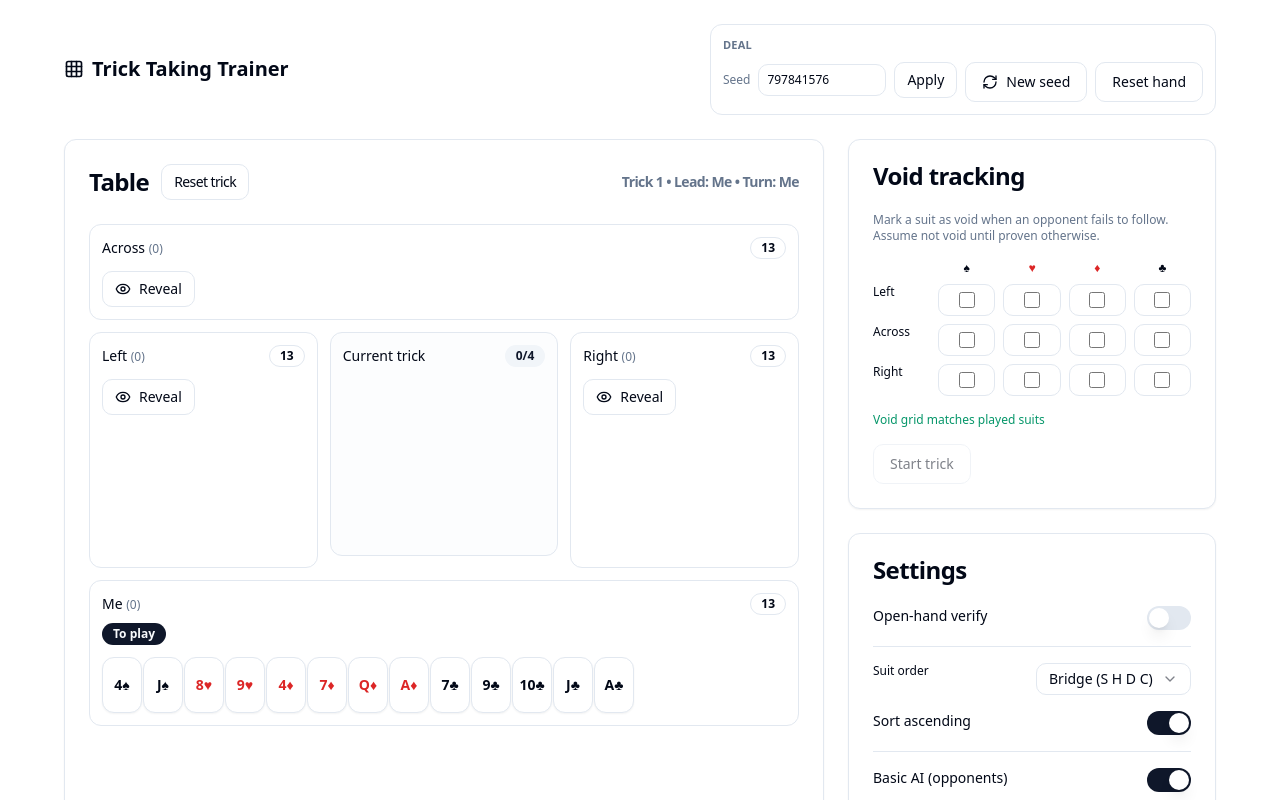
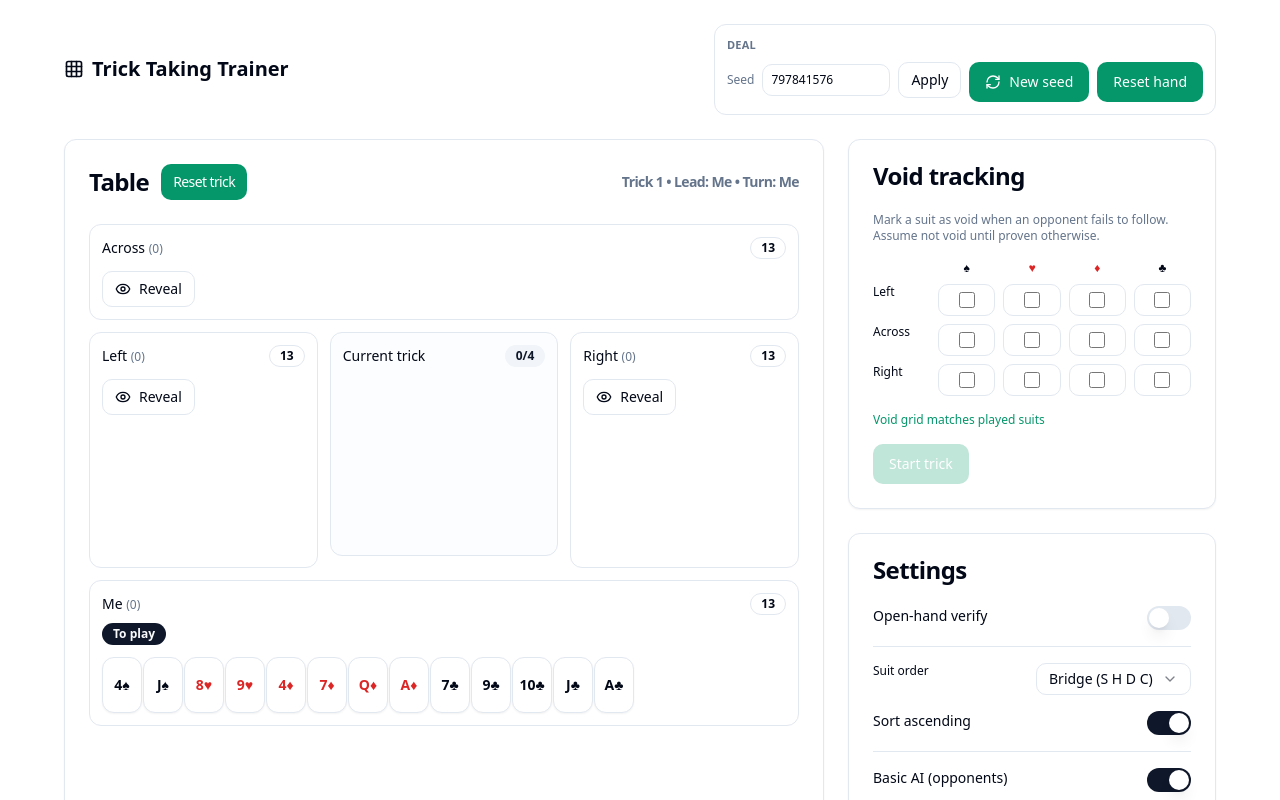
Before and after one commit to gsingh93/trick-taking-trainer, a React (Vite) app: page / in a window 1280 px wide. Shown: the top 800 px of the page. Built offline with nearby package versions, Linux system fonts and the light colour scheme; the HTML template or start-up script is replaced by a standard one.

Commit message:
Changed primary button color

```diff
--- a/src/App.tsx
+++ b/src/App.tsx
@@ -889,11 +889,11 @@ export default function App() {
                   </div>
                   {seedError ? <div className="mt-1 text-xs text-destructive">{seedError}</div> : null}
                 </div>
-                <Button variant="outline" className="gap-2" onClick={newSeed}>
+                <Button className="gap-2 bg-emerald-600 text-white hover:bg-emerald-700" onClick={newSeed}>
                   <RefreshCw className="h-4 w-4" />
                   New seed
                 </Button>
-                <Button variant="outline" onClick={resetHand}>
+                <Button className="bg-emerald-600 text-white hover:bg-emerald-700" onClick={resetHand}>
                   Reset hand
                 </Button>
               </div>
@@ -908,7 +908,7 @@ export default function App() {
               <CardTitle className="flex items-center justify-between">
                 <div className="flex items-center gap-3">
                   <span>Table</span>
-                  <Button size="sm" variant="outline" onClick={resetTrickOnly}>
+                  <Button size="sm" className="bg-emerald-600 text-white hover:bg-emerald-700" onClick={resetTrickOnly}>
                     Reset trick
                   </Button>
                 </div>
@@ -1175,9 +1175,9 @@ export default function App() {
                   )}
                 </div>
                 <Button
-                  variant="outline"
                   onClick={validateVoidGrid}
                   disabled={trick.length > 0 || isResolving || awaitContinue || (trickNo === 1 && trick.length === 0)}
+                  className="bg-emerald-600 text-white hover:bg-emerald-700 disabled:bg-emerald-600/50"
                 >
                   Start trick
                 </Button>
```
